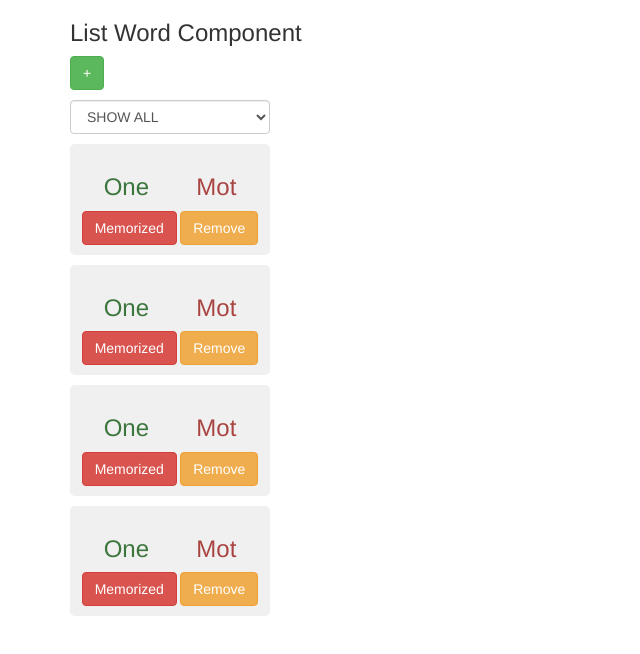
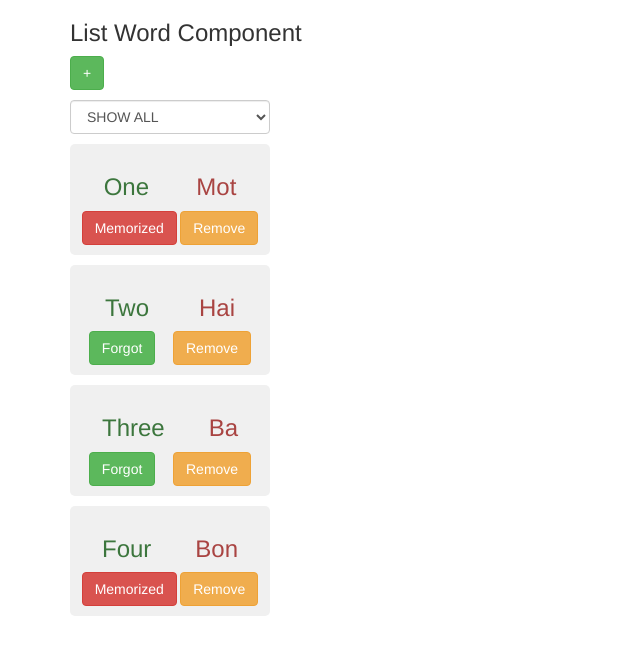
Before and after one commit to vanpho93/ng1704, an Angular app: page / in a window 1280 px wide. Shown: the top 654 px of the page, without its empty margins (0-640 px from the left). Built offline with nearby package versions, Linux system fonts and the light colour scheme.

Commit message:
word info

```diff
--- a/src/app/components/list-word.component.ts
+++ b/src/app/components/list-word.component.ts
@@ -7,9 +7,7 @@ import { Word } from '../types';
     <h3>List Word Component</h3>
     <app-word-form></app-word-form>
     <app-word-filter></app-word-filter>
-    <div *ngFor="let word of words">
-      <app-word></app-word>
-    </div>
+    <app-word *ngFor="let word of words" [wordInfo]="word"></app-word>
   `
 })
 
--- a/src/app/components/word.component.ts
+++ b/src/app/components/word.component.ts
@@ -1,4 +1,4 @@
-import { Component } from '@angular/core';
+import { Component, Input } from '@angular/core';
 import { Word } from '../types';
 
 @Component({
@@ -6,12 +6,12 @@ import { Word } from '../types';
   template: `
   <div class="word">
     <div class="word-container">
-      <h3 class="text-success">{{ word.en }}</h3>
-      <h3 class="text-danger">{{ word.vn }}</h3>
+      <h3 class="text-success">{{ wordInfo.en }}</h3>
+      <h3 class="text-danger">{{ wordInfo.vn }}</h3>
     </div>
     <div class="btn-container">
-      <button class="btn btn-success" *ngIf="word.isMemorized">Forgot</button>
-      <button class="btn btn-danger" *ngIf="!word.isMemorized">Memorized</button>
+      <button class="btn btn-success" *ngIf="wordInfo.isMemorized">Forgot</button>
+      <button class="btn btn-danger" *ngIf="!wordInfo.isMemorized">Memorized</button>
       <button class="btn btn-warning">
         Remove
       </button>
@@ -21,5 +21,5 @@ import { Word } from '../types';
 })
 
 export class WordComponent {
-  word: Word = { _id: 'a', en: 'One', vn: 'Mot', isMemorized: false };
+  @Input() wordInfo: Word;
 }
```
